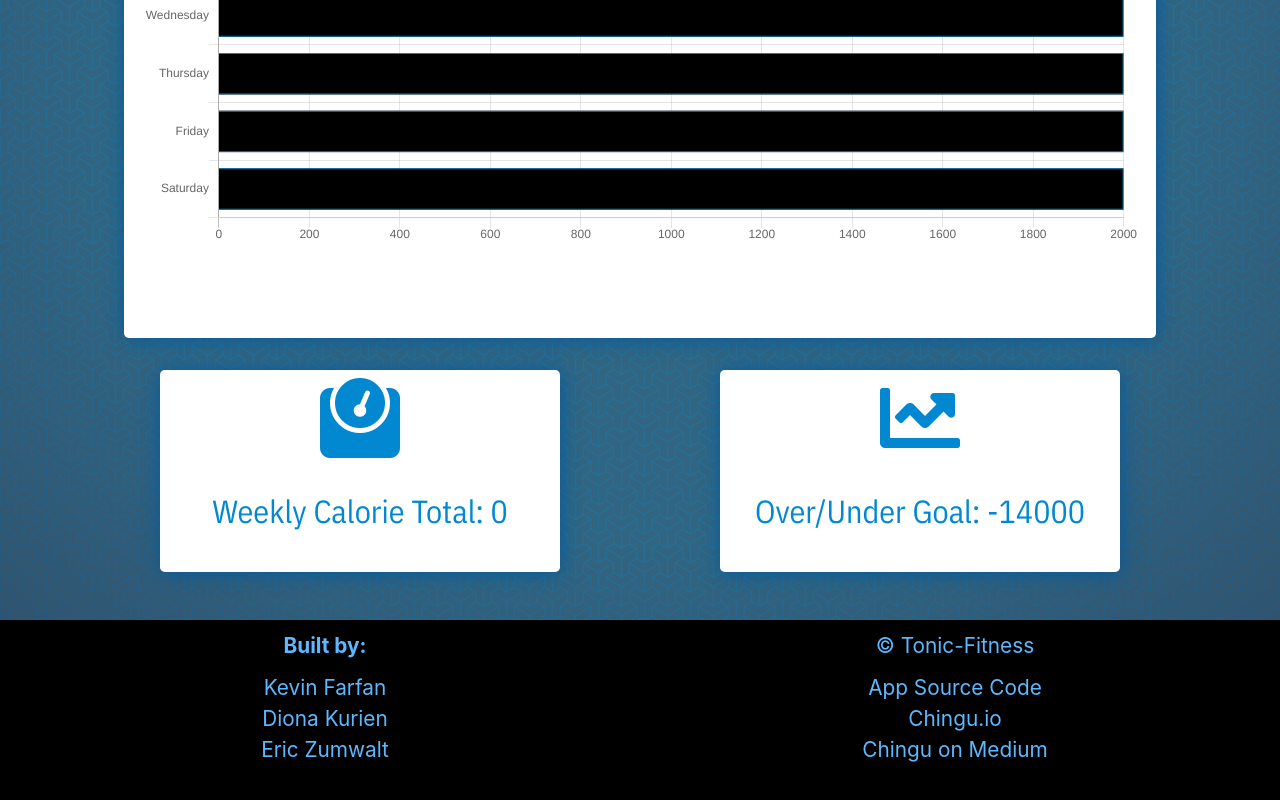
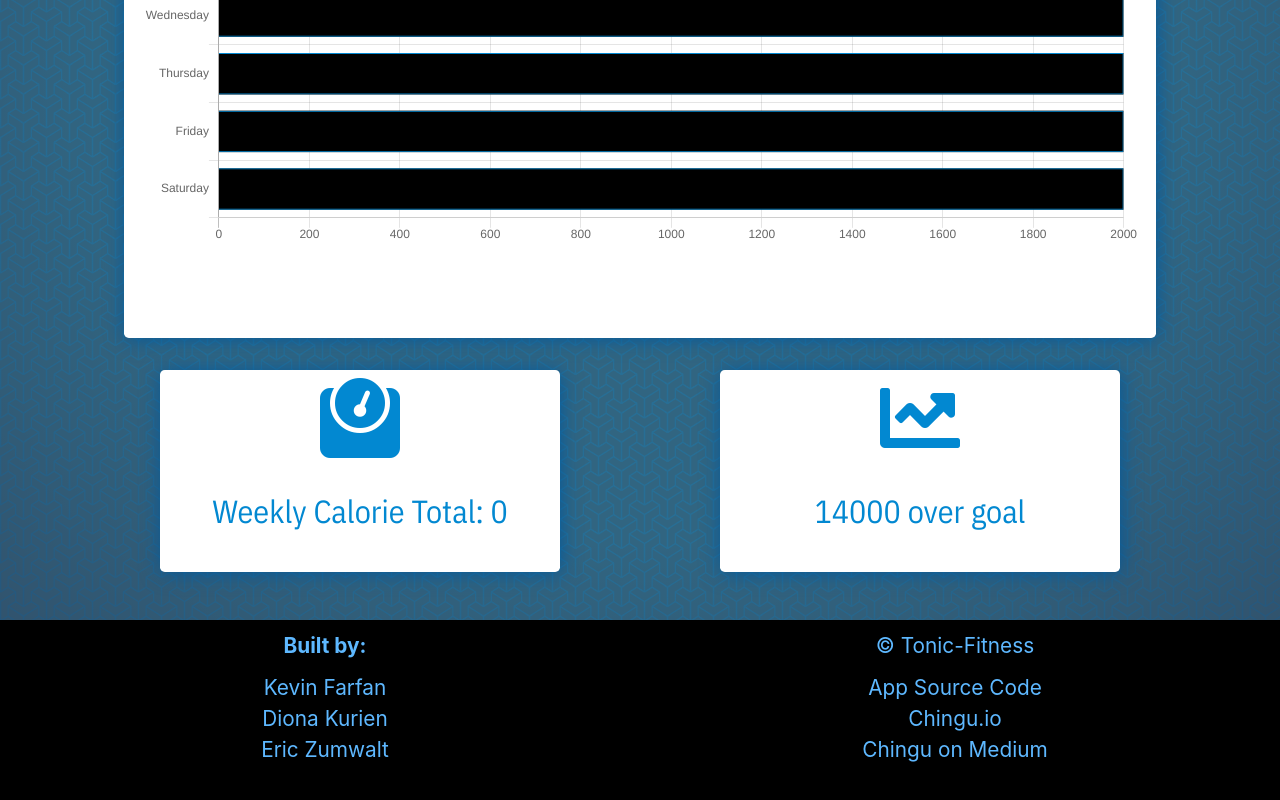
Before and after one commit to chingu-voyages/geckos-project-11, a React (Create React App) app in the folder tonic-fitness/: page /results in a window 1280 px wide. Shown: the part 542-1342 px from the top of the page. Built offline with nearby package versions, Linux system fonts and the light colour scheme.

Commit message:
Adjust tiles at bottom of Results

```diff
--- a/tonic-fitness/src/components/Results.js
+++ b/tonic-fitness/src/components/Results.js
@@ -5,10 +5,9 @@ const Results = (props) => {
   //Bring in User Logs fromn props
   let logs = props.userLogs;
 
-  //Filter logs by day
+  //Filter logs by day and return all calories for that day
   const dayFilter = (day) => {
     let filteredLog = logs.filter(log => log.day === day);
-    console.log(filteredLog);
     if (!!filteredLog) {
       let calorieTotal = 0;
       for (let i=0; i < filteredLog.length; i++) {
@@ -28,8 +27,11 @@ const Results = (props) => {
   const thursdayTotal = dayFilter("Thursday");
   const fridayTotal = dayFilter("Friday");
   const saturdayTotal = dayFilter("Saturday");
+
   const totalCalories = (sundayTotal + mondayTotal + tuesdayTotal + wednesdayTotal + thursdayTotal + fridayTotal + saturdayTotal);
-  const overUnder = (-14000 + totalCalories);
+
+  const overUnder = (14000 - totalCalories);
+  const overUnderQualifier = (overUnder < 14000) ? "under goal" : (overUnder === 0) ? "at goal" : "over goal";
 
 
   //Set data for Chart
@@ -86,7 +88,7 @@ const Results = (props) => {
         </article>
         <article className="results-box flex-col">
             <i className="fas fa-chart-line"></i>
-          <p className="heading-text dark-text"> Over/Under Goal: {overUnder}</p>
+          <p className="heading-text dark-text">{overUnder} {overUnderQualifier}</p>
         </article>
       </section>
     </div>
```
